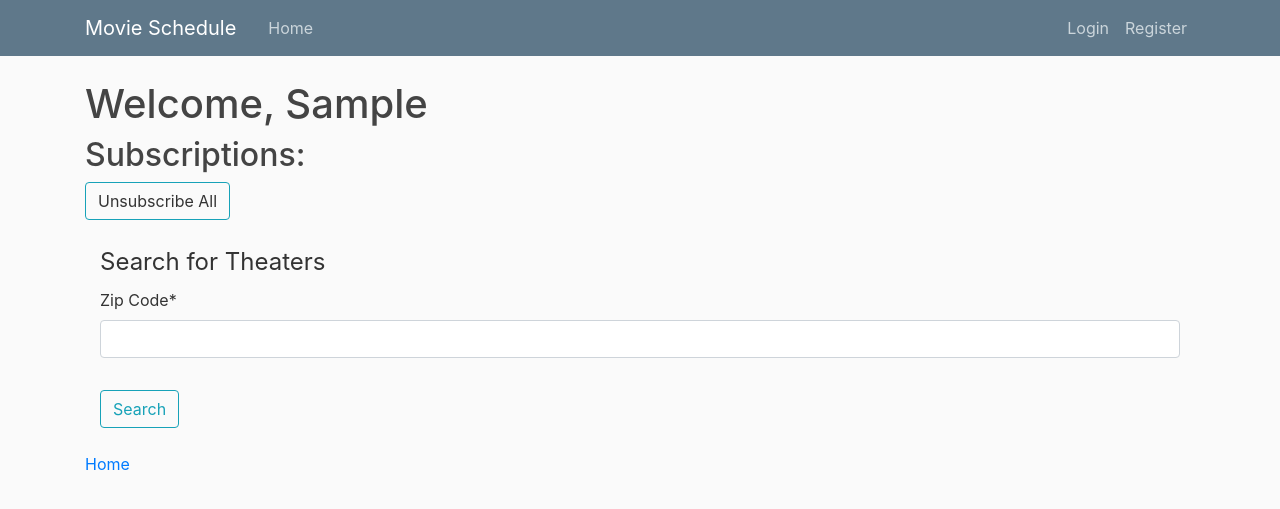
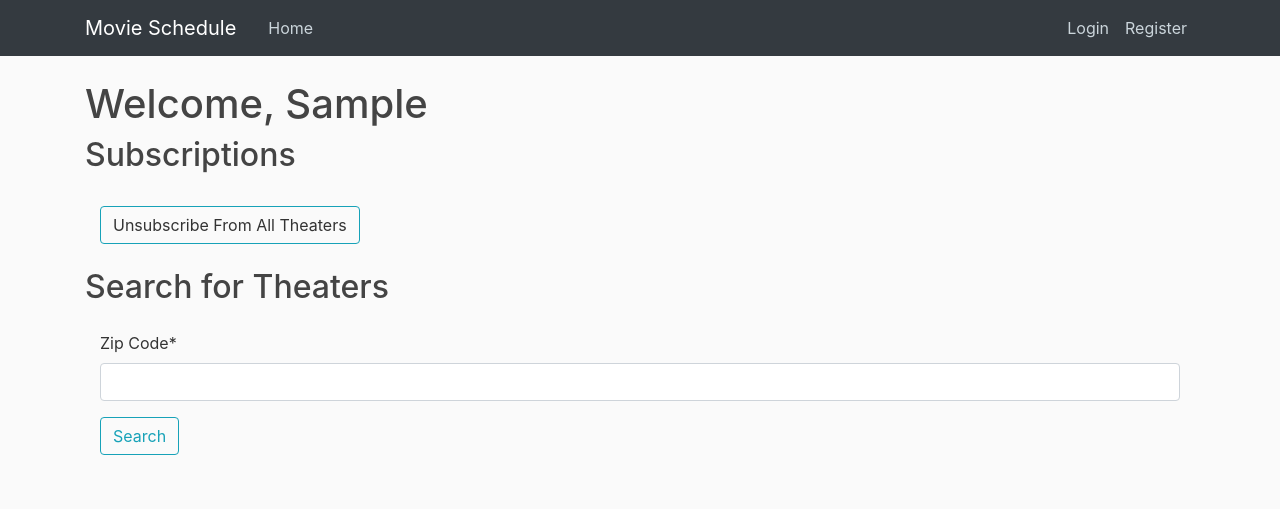
Before and after one commit to zlee1/MovieSchedule_App, a Django app: template MovieSchedule/subscriptions/templates/subscriptions/manage.html in a window 1280 px wide. Shown: the top 509 px of the page. Run offline with Django 5.2, Linux system fonts and the light colour scheme; the template is opened without the code that fills it: values that come from a table or form of the project are taken from there, others are empty; the visitor is signed in with stand-in values (Sample User, id 1); some libraries are stand-ins or nearby versions.

Commit message:
formatting, added url field to theaters, added zip code validation to search

```diff
--- a/MovieSchedule/subscriptions/forms.py
+++ b/MovieSchedule/subscriptions/forms.py
@@ -1,7 +1,10 @@
 from django import forms
+from django.core.exceptions import ValidationError
+import re
+
+def validate_zip_code(zip_code):
+    if(not re.match(r'[0-9]{5}', zip_code)):
+        raise ValidationError('Invalid zip code.')
 
 class TheaterSearchForm(forms.Form):
-    zip_code = forms.CharField(max_length=5, label='Zip Code')
-
-    # class Meta:
-    #     fields = ['zip_code']
+    zip_code = forms.CharField(max_length=5, label='Zip Code', validators=[validate_zip_code])
--- a/MovieSchedule/subscriptions/models.py
+++ b/MovieSchedule/subscriptions/models.py
@@ -5,6 +5,7 @@ from django.contrib.auth.models import User
 class Theater(models.Model):
     id = models.CharField(max_length=100, primary_key=True)
     name = models.CharField(max_length=100)
+    url = models.CharField(max_length=500, null=True)
 
     def __str__(self):
         return self.name
--- a/MovieSchedule/subscriptions/templates/subscriptions/base.html
+++ b/MovieSchedule/subscriptions/templates/subscriptions/base.html
@@ -20,7 +20,7 @@
 </head>
 <body>
     <header class="site-header">
-        <nav class="navbar navbar-expand-md navbar-dark bg-steel fixed-top">
+        <nav class="navbar navbar-expand-md navbar-dark bg-dark fixed-top">
             <div class="container">
                 <a class="navbar-brand mr-4" href="{% url 'subscriptions-home' %}">Movie Schedule</a>
                 <button class="navbar-toggler" type="button" data-toggle="collapse" data-target="#navbarToggle" aria-controls="navbarToggle" aria-expanded="false" aria-label="Toggle navigation">
--- a/MovieSchedule/subscriptions/templates/subscriptions/manage.html
+++ b/MovieSchedule/subscriptions/templates/subscriptions/manage.html
@@ -7,21 +7,25 @@
         <h1>Welcome, {{ user.username }}</h1>
     {% endif %}
 
-    <h2>Subscriptions:</h2>
-    {% for sub in subscriptions %}
-        <p><a class="btn btn-outline-info">X</a> {{ sub.theater.name }}</p>
-    {% endfor %}
 
-    <a class="btn btn-outline-info">Unsubscribe All</a>
+    <h2>Subscriptions</h2>
+    <div class="container mt-4 mb-4">
+        <ul class="list-group">
+            {% for sub in subscriptions %}
+                <li class="list-group-item"><a href="{{ sub.theater.url }}">{{ sub.theater.name }}</a><a href="" class="float-right">Unsubscribe</a></li>
+            {% endfor %}
+        </ul>
+        <a class="btn btn-outline-info mt-2">Unsubscribe From All Theaters</a>
+    </div>
+
+    <h2>Search for Theaters</h2>
     <div class="container mt-4 mb-4">
         <form method="POST">
-            <legend>Search for Theaters</legend>
             {% csrf_token %}
-            <fieldset class="form-group">
+            <fieldset class="form-group mb-0">
                 {{ form|crispy }}
             </fieldset>
             <button class="btn btn-outline-info" type="submit">Search</button>
         </form>
     </div>
-    <a href="{% url 'subscriptions-home' %}">Home</a>
 {% endblock content %}
```
Also changed, not shown: MovieSchedule/subscriptions/templates/subscriptions/theater_search.html (+10 -3 lines), MovieSchedule/subscriptions/migrations/0001_initial.py, MovieSchedule/subscriptions/migrations/0002_theater_url_alter_subscription_theater.py (added), MovieSchedule/subscriptions/static/subscriptions/main.css (indentation only), 1 other file.
